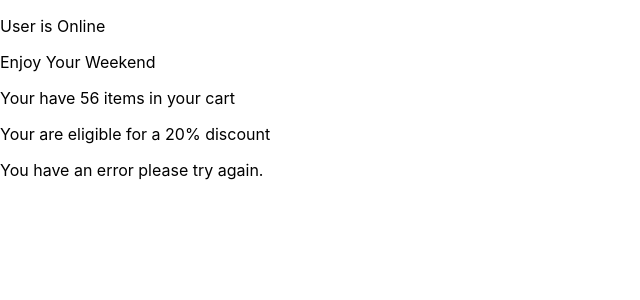
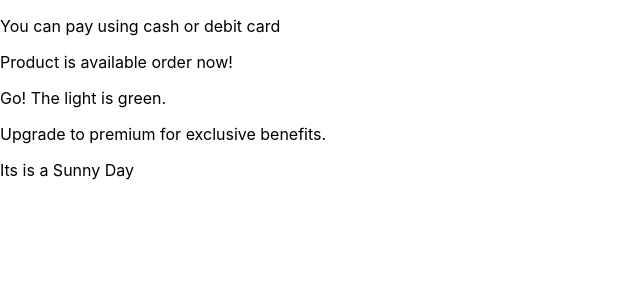
Before and after one commit to sourav7274/NeogP, a React (Create React App) app in the folder CW/test1/: page / in a window 1280 px wide. Shown: the top 300 px of the page, without its empty margins (0-640 px from the left). Built offline with nearby package versions, Linux system fonts and the light colour scheme.

Commit message:
IR1.7_HW2

```diff
--- a/CW/test1/src/App.js
+++ b/CW/test1/src/App.js
@@ -1,35 +1,31 @@
 
 import './App.css';
 
-const UserStatus = ({isOnline}) => {
-  return isOnline?<p>User is Online</p> : <p>User is Offline</p>
+const CreditCardPayment = ({bill}) =>{
+  return bill>1000?<p>Please your credit card for payment</p> : <p>You can pay using cash or debit card</p>
+  }
+const ProductAvailability =({inStock}) =>{
+  return inStock? <p>Product is available order now!</p> :<p>Sorry,the product is out of stock</p>
+}
+const Trafficlight = ({color}) =>{
+  return color === "red" ? <p>Stop the lights are red!.</p>:<p>Go! The light is green.</p>
 }
 
-const DayOfWeek = ({isWeekend}) => {
-  return isWeekend ? <p>Enjoy Your Weekend</p> : <p>Have a great day</p>
+const MembershipStatus = ({isPremium}) =>{
+  return isPremium ? <p>Welcome,Premium Memeber</p>:<p>Upgrade to premium for exclusive benefits.</p>
 }
 
-const Shoppingcart = ({itemCount}) => {
-  return itemCount!==0 ? <p>Your have {itemCount} items in your cart</p>: <p>Your cart is empty</p>
-}
-const DiscountOffer =({isPrimeMember}) => {
-  return isPrimeMember ? <p>Your are eligible for a 20% discount</p>:<p>Become a prime member for exclusive discounts</p>
-}
-const ShowError = ({showErorr}) =>{
-  return (
-    <div>
-      {showErorr && <p>You have an error please try again.</p>}
-    </div>
-  )
+const WeatherReport = ({isSuny}) =>{
+  return isSuny ? <p>Its is a Sunny Day</p> :<p>It is not sunny today.</p>
 }
 function App() {
   return (
     <div>
-      <UserStatus isOnline={true} />
-      <DayOfWeek isWeekend={true} />
-      <Shoppingcart itemCount={56} />
-      <DiscountOffer isPrimeMember={true} />
-      <ShowError showErorr={"jgbeiug"} />
+        <CreditCardPayment bill={500} />
+        <ProductAvailability inStock={true} />
+        <Trafficlight color={"htgjhd"} />
+        <MembershipStatus isPremium={false} />
+        <WeatherReport isSuny={true} />
     </div>
   );
 }
```
